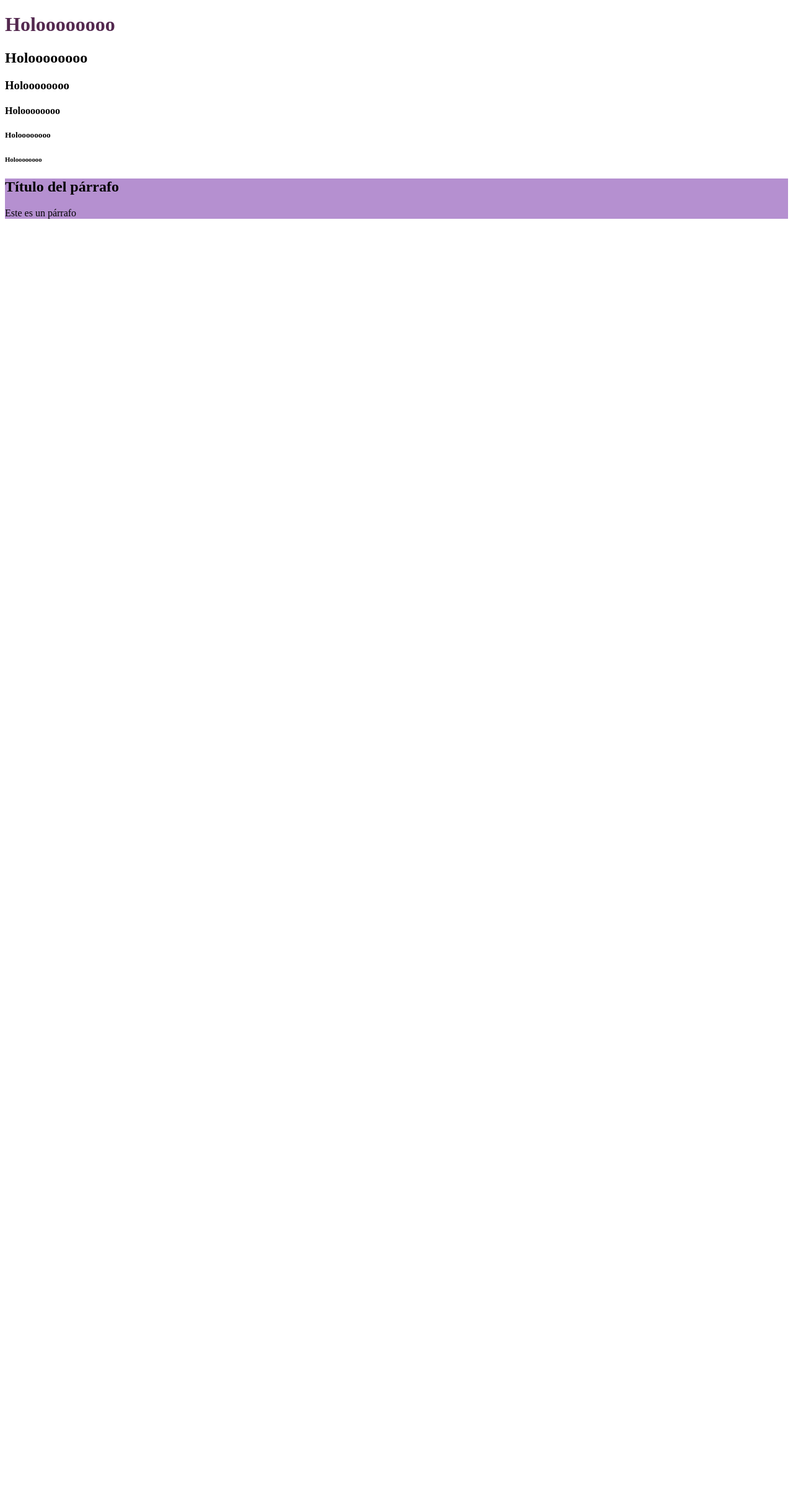
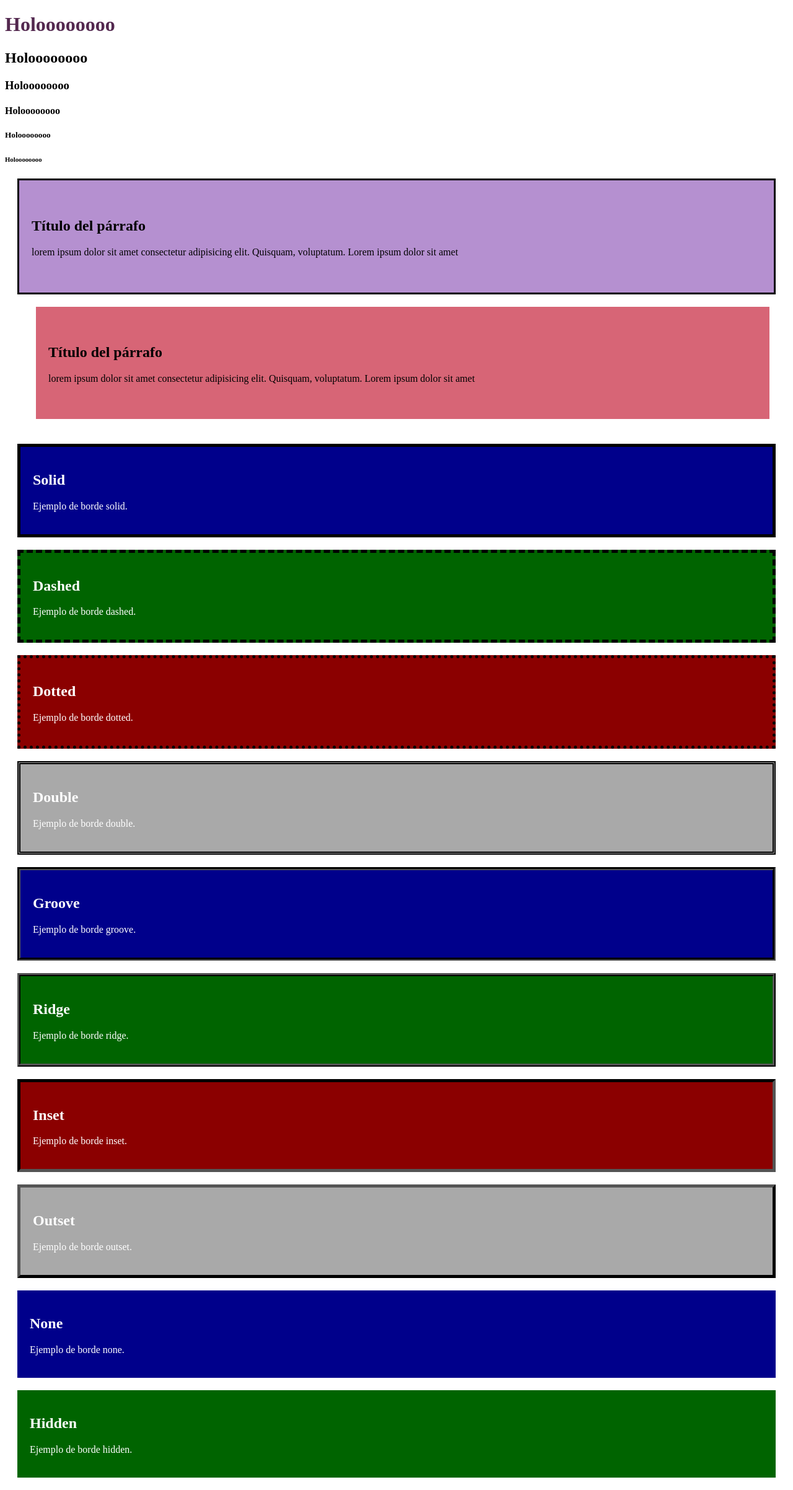
Before and after one commit to leo028-SC/AW_TIID222, a PHP site: page / in a window 1280 px wide. Shown: the whole page at 62% size. Before the commit the page ends 353 px from the top, so only its background shows below. Run offline with PHP 8.4, Linux system fonts and the light colour scheme.

Commit message:
Introduccion a las css y box model

```diff
--- a/index.php
+++ b/index.php
@@ -11,11 +11,108 @@
         h1{
             color: #53284f;
         }
-        div{
+        .container1{
             /* Fondo */
             background : #b590d0;
 
+            padding: 40px 20px;
+            margin: 20px;
+            border: 3px solid black;
+
         }
+        .container2{
+            /* Fondo */
+            background : #d76576;
+
+            padding-top: 40px;
+            padding-right: 20px;
+            padding-bottom: 40px;
+            padding-left: 20px;
+            margin-top: 20px;
+            margin-right: 30px;
+            margin-bottom: 40px;
+            margin-left: 50px;
+        }
+.solid {
+    background-color: darkblue;
+    color: white;
+    padding: 20px;
+    margin: 20px;
+    border: 5px solid black;
+    }
+
+.dashed {
+    background-color: darkgreen;
+    color: white;
+    padding: 20px;
+    margin: 20px;
+    border: 5px dashed black;
+}
+
+.dotted {
+    background-color: darkred;
+    color: white;
+    padding: 20px;
+    margin: 20px;
+    border: 5px dotted black;
+}
+
+.double {
+    background-color: darkgray;
+    color: white;
+    padding: 20px;
+    margin: 20px;
+    border: 5px double black;
+}
+
+.groove {
+    background-color: darkblue;
+    color: white;
+    padding: 20px;
+    margin: 20px;
+    border: 5px groove black;
+}
+
+.ridge {
+    background-color: darkgreen;
+    color: white;
+    padding: 20px;
+    margin: 20px;
+    border: 5px ridge black;
+}
+
+.inset {
+    background-color: darkred;
+    color: white;
+    padding: 20px;
+    margin: 20px;
+    border: 5px inset black;
+}
+
+.outset {
+    background-color: darkgray;
+    color: white;
+    padding: 20px;
+    margin: 20px;
+    border: 5px outset black;
+}
+
+.none {
+    background-color: darkblue;
+    color: white;
+    padding: 20px;
+    margin: 20px;
+    border: 5px none black;
+}
+
+.hidden {
+    background-color: darkgreen;
+    color: white;
+    padding: 20px;
+    margin: 20px;
+    border: 5px hidden black;
+}
+
     </style>
 </head>
 <body>
@@ -26,10 +123,79 @@
     <h5>Holoooooooo</h5>
     <h6>Holoooooooo</h6>
 
-    <div>
+    <div class="container1">
         <h2>Título del párrafo</h2>
 
-        <p>Este es un párrafo</p>
+        <p>lorem ipsum dolor sit amet consectetur adipisicing elit. Quisquam,
+            voluptatum. Lorem ipsum dolor sit amet
+        </p>
     </div>
+    <div class="container2">
+        <h2>Título del párrafo</h2>
+
+        <p>lorem ipsum dolor sit amet consectetur adipisicing elit. Quisquam,
+            voluptatum. Lorem ipsum dolor sit amet
+        </p>
+    </div>
+
+    <div class="solid">
+        <h2>Solid</h2>
+        <p>Ejemplo de borde solid.</p>
+    </div>
+
+
+    <div class="dashed">
+        <h2>Dashed</h2>
+        <p>Ejemplo de borde dashed.</p>
+    </div>
+
+    <div class="dotted">
+        <h2>Dotted</h2>
+        <p>Ejemplo de borde dotted.</p>
+    </div>
+
+
+    <div class="double">
+        <h2>Double</h2>
+        <p>Ejemplo de borde double.</p>
+    </div>
+
+
+    <div class="groove">
+        <h2>Groove</h2>
+        <p>Ejemplo de borde groove.</p>
+    </div>
+
+
+    <div class="ridge">
+        <h2>Ridge</h2>
+        <p>Ejemplo de borde ridge.</p>
+    </div>
+
+
+    <div class="inset">
+        <h2>Inset</h2>
+        <p>Ejemplo de borde inset.</p>
+    </div>
+
+
+    <div class="outset">
+        <h2>Outset</h2>
+        <p>Ejemplo de borde outset.</p>
+    </div>
+
+
+    <div class="none">
+        <h2>None</h2>
+        <p>Ejemplo de borde none.</p>
+    </div>
+
+
+    <div class="hidden">
+        <h2>Hidden</h2>
+        <p>Ejemplo de borde hidden.</p>
+    </div>
+
+
 </body>
 </html>
```
